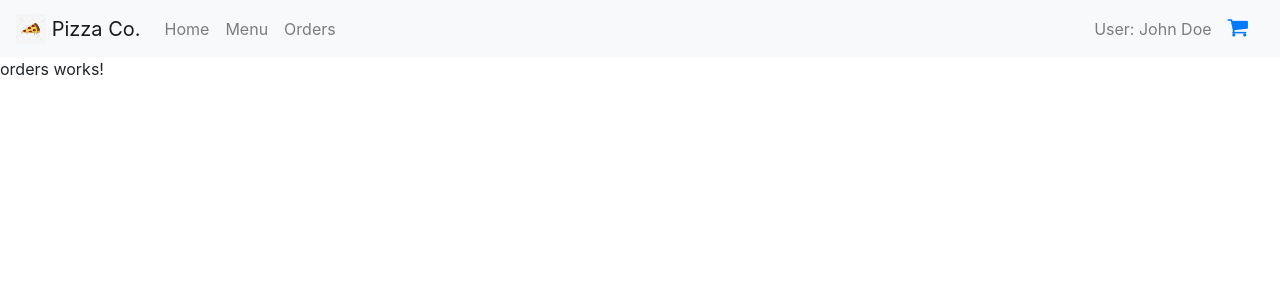
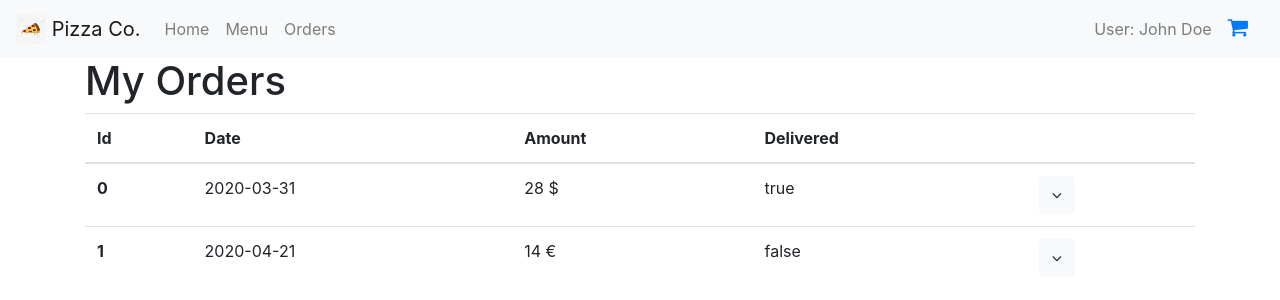
Before and after one commit to sovcharov/pizza, an Angular app: page /orders in a window 1280 px wide. Shown: the top 300 px of the page. Built offline with nearby package versions, Linux system fonts and the light colour scheme.

Commit message:
Orders Page init and some functionality added

```diff
--- a/src/app/pages/orders/orders.component.html
+++ b/src/app/pages/orders/orders.component.html
@@ -1 +1,34 @@
-<p>orders works!</p>
+<div class = "container">
+  <h1>My Orders</h1>
+  <p  *ngIf = "!orders.length">Your Cart is empty!</p>
+  <!-- <a *ngIf = "!cart.length" routerLink="/menu" class="btn btn-outline-primary btn-sm">Choose your pizza here</a> -->
+  <div *ngIf = "orders.length" class="row">
+    <div class = "col-md-12">
+      <table class="table">
+        <thead>
+          <tr>
+            <th scope="col">Id</th>
+            <th scope="col">Date</th>
+            <th scope="col">Amount</th>
+            <th scope="col">Delivered</th>
+            <th scope="col"></th>
+          </tr>
+        </thead>
+        <ng-container class="" *ngFor = "let order of orders; let i = index" >
+          <tr>
+            <th scope="row">{{i}}</th>
+            <td>{{order.date}}</td>
+            <td>{{order.amountPaid}} {{getCurrencyMark(order.currency)}}</td>
+            <td>{{order.delivered}}</td>
+            <th scope="col">
+              <button *ngIf = "!order.show" (click) = "showOrder(order.id, i)" class="btn btn-light"><i class="fa fa-angle-down"></i></button>
+
+              <button *ngIf = "order.show" (click) = "showOrder(order.id, i)" class="btn btn-light"><i class="fa fa-angle-up"></i></button>
+            </th>
+          </tr>
+        </ng-container>
+      </table>
+    </div>
+  </div>
+
+</div>
--- a/src/app/pages/orders/orders.component.ts
+++ b/src/app/pages/orders/orders.component.ts
@@ -1,4 +1,8 @@
 import { Component, OnInit } from '@angular/core';
+import { UserService } from './../../../services/user.service';
+import { CurrencyService } from './../../../services/currency.service';
+import { OrdersService } from './../../../services/orders.service';
+
 
 @Component({
   selector: 'app-orders',
@@ -7,9 +11,42 @@ import { Component, OnInit } from '@angular/core';
 })
 export class OrdersComponent implements OnInit {
 
-  constructor() { }
+
+  orders: any = [];
+  constructor(
+    private currencyService: CurrencyService,
+    private userService: UserService,
+    private ordersService: OrdersService
+
+  ) { }
 
   ngOnInit(): void {
+    this.getOrders(this.userService.getUser().id);
+  }
+
+  getOrders(user){
+    this.ordersService.getOrders(user, data => {
+      for (let i = 0; i < data.length; i += 1) {
+        data[i].show = false;
+      }
+      this.orders = data;
+    });
+  }
+
+  public getCurrencyMark (id) {
+    return this.currencyService.getCurrencyMark(id);
+  }
+
+  public showOrder (id, index) {
+    console.log(id, index);
+    if (this.orders[index].cart.length) {
+      this.orders[index].show = !this.orders[index].show;
+    } else {
+      this.ordersService.getOrder(id, data => {
+        this.orders[index].cart = data;
+        this.orders[index].show = !this.orders[index].show;
+      });
+    }
   }
 
 }
--- /dev/null
+++ b/src/assets/data/testOrders.json
@@ -0,0 +1,30 @@
+[
+  {
+    "id": "0",
+    "date": "2020-03-31",
+    "user": "0",
+    "amountPaid": "28",
+    "currency": 0,
+    "usdPerCurrency": "1",
+    "shippingCost": "5",
+    "cart": [
+      {
+        "itemId": 3,
+        "qty": 2,
+        "price": 8
+      }
+    ],
+    "delivered": true
+  },
+  {
+    "id": "1",
+    "date": "2020-04-21",
+    "user": "0",
+    "amountPaid": "14",
+    "currency": 1,
+    "usdPerCurrency": "1",
+    "shippingCost": "7",
+    "cart": [],
+    "delivered": false
+  }
+]
--- a/src/services/currency.service.ts
+++ b/src/services/currency.service.ts
@@ -71,4 +71,12 @@ export class CurrencyService {
     return this.activeCurrency.mark;
   }
 
+  public getCurrencyMark (id) {
+    for(let i = 0; i < this.currencies.length; i += 1) {
+      if (this.currencies[i].id === id) {
+        return this.currencies[i].mark;
+      }
+    }
+  }
+
 }
--- a/src/services/orders.service.ts
+++ b/src/services/orders.service.ts
@@ -6,9 +6,13 @@ import { ServerService } from './server.service';
 })
 export class OrdersService {
 
+  orders: any = [];
+
   constructor(
     private serverService: ServerService
-  ) { }
+  ) {
+
+  }
 
   public placeOrder(order, callback) {
     // this.serverService.placeOrder(cart).subscribe(res=>{
@@ -17,7 +21,17 @@ export class OrdersService {
   }
 
   public getOrders (user, callback) {
+    this.serverService.getOrders(user).subscribe(res=>{
+      console.log(res);
+      this.orders = res;
+      callback(res);
+    });
+  }
+
+  public getOrder (user, callback) {
     // this.serverService.getOrders(user).subscribe(res=>{
+    //   console.log(res);
+    //   this.orders = res;
     //   callback(res);
     // });
   }
--- a/src/services/server.service.ts
+++ b/src/services/server.service.ts
@@ -9,7 +9,7 @@ export class ServerService {
   constructor(public http: HttpClient) { }
 
   public getMenu(){
-    return this.http.get('./assets/data/test.json');
+    return this.http.get('./assets/data/testMenu.json');
   }
 
   public placeOrder (order) {
@@ -17,7 +17,11 @@ export class ServerService {
   }
 
   public getOrders (user) {
-    // return this.http.get('./assets/data/test.json');
+    return this.http.get('./assets/data/testOrders.json');
+  }
+
+  public getOrder (orderId) {
+    //return this.http.get('./assets/data/test.json');
   }
 
 }
--- a/src/services/user.service.ts
+++ b/src/services/user.service.ts
@@ -1,7 +1,7 @@
 import { Injectable } from '@angular/core';
 
 interface User {
-  id,
+  id: number,
   firstName: string,
   lastName: string,
   address: string,
```
Also changed, not shown: src/assets/data/testMenu.json (renamed from src/assets/data/test.json).
